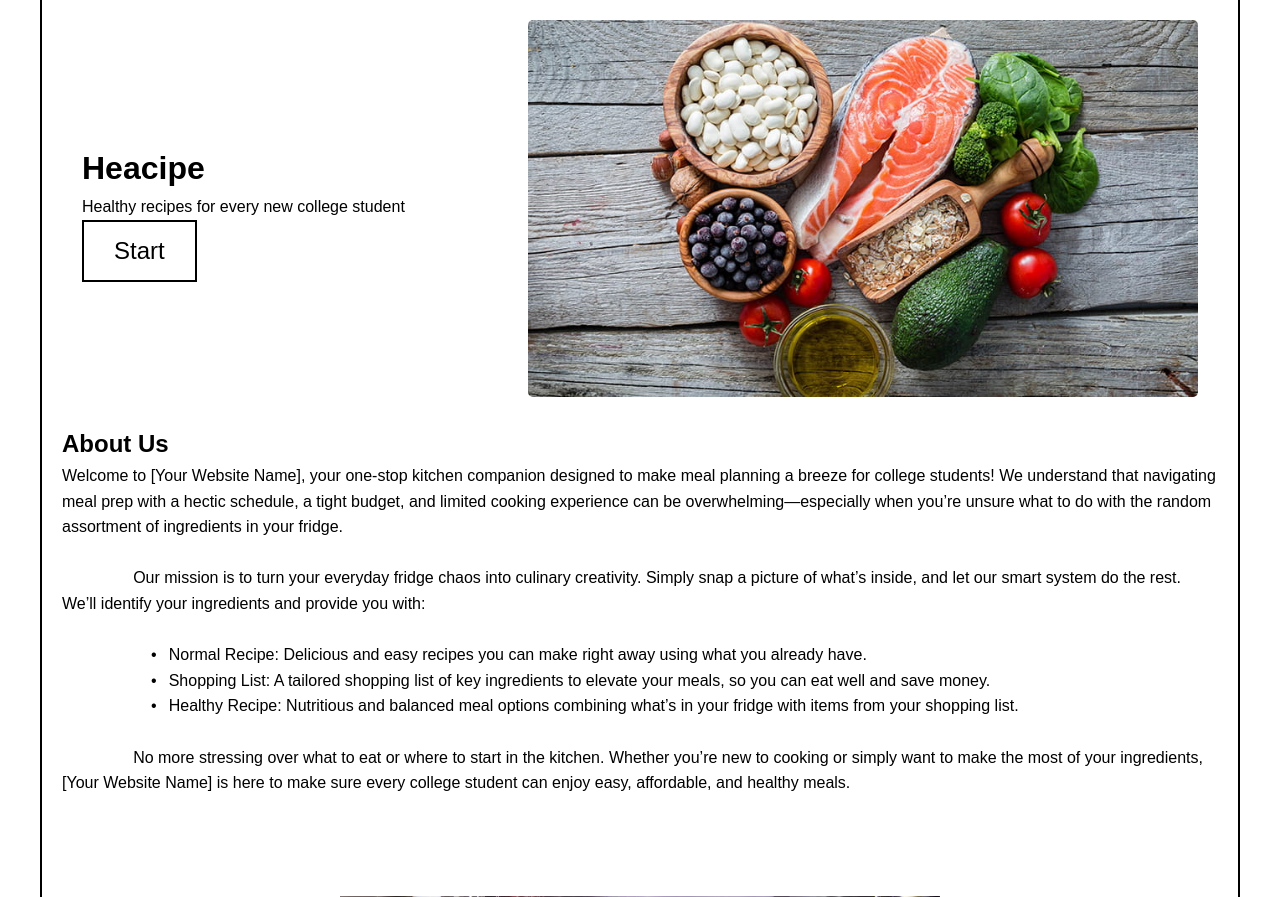
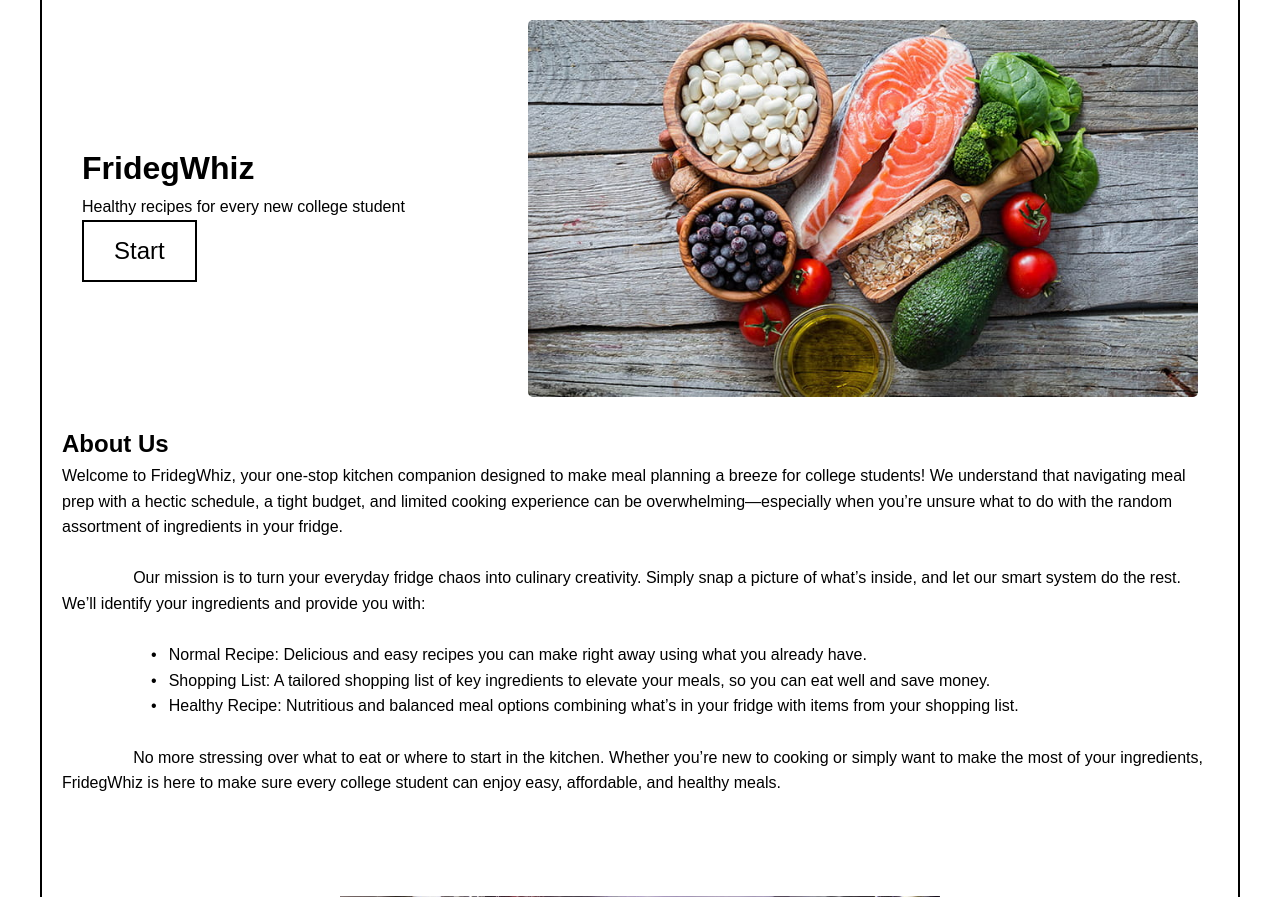
Before and after one commit to A2DR1/MHack, a Flask app: page / in a window 1280 px wide. Shown: the part 121-1018 px from the top of the page. Run offline with Flask 3, Linux system fonts and the light colour scheme; some libraries are stand-ins or nearby versions.

Commit message:
Update main.html

```diff
--- a/templates/main.html
+++ b/templates/main.html
@@ -26,7 +26,7 @@
 
         <div class="hero-wrapper">
             <div class="hero-content">
-                <h1>Heacipe</h1>
+                <h1>FridegWhiz</h1>
                 <p>Healthy recipes for every new college student</p>
 
                 <a href="{{ url_for('start') }}">
@@ -42,7 +42,7 @@
 
         <section class="about">
             <h2>About Us</h2>
-            <pre>Welcome to [Your Website Name], your one-stop kitchen companion designed to make meal planning a breeze for college students! We understand that navigating meal prep with a hectic schedule, a tight budget, and limited cooking experience can be overwhelming—especially when you’re unsure what to do with the random assortment of ingredients in your fridge.
+            <pre>Welcome to FridegWhiz, your one-stop kitchen companion designed to make meal planning a breeze for college students! We understand that navigating meal prep with a hectic schedule, a tight budget, and limited cooking experience can be overwhelming—especially when you’re unsure what to do with the random assortment of ingredients in your fridge.
 
                 Our mission is to turn your everyday fridge chaos into culinary creativity. Simply snap a picture of what’s inside, and let our smart system do the rest. We’ll identify your ingredients and provide you with:
 
@@ -50,7 +50,7 @@
                     •	Shopping List: A tailored shopping list of key ingredients to elevate your meals, so you can eat well and save money.
                     •	Healthy Recipe: Nutritious and balanced meal options combining what’s in your fridge with items from your shopping list.
 
-                No more stressing over what to eat or where to start in the kitchen. Whether you’re new to cooking or simply want to make the most of your ingredients, [Your Website Name] is here to make sure every college student can enjoy easy, affordable, and healthy meals.</pre>
+                No more stressing over what to eat or where to start in the kitchen. Whether you’re new to cooking or simply want to make the most of your ingredients, FridegWhiz is here to make sure every college student can enjoy easy, affordable, and healthy meals.</pre>
         </section>
 
         <section class="fridge-section">
```
